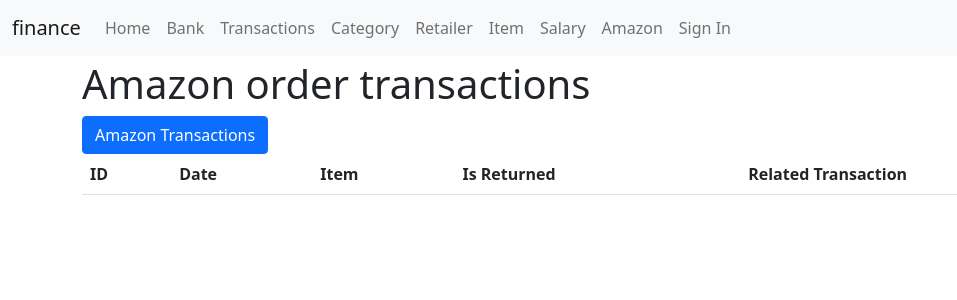
After one commit to yj0604park/finance, a Django app: template money/templates/transaction/amazon_order_list.html in a window 1280 px wide. The commit adds this page. Shown: the top 300 px of the page, without its empty margins (0-957 px from the left). Run offline with Django 4.2, Linux system fonts and the light colour scheme; the template is opened without the code that fills it, so the values that code supplies are empty; parts of the project's set-up code (start-up, migrations or seed data) failed here and were passed over; some libraries are stand-ins or nearby versions.

Commit message:
amazon orders

```diff
--- a/finance/templates/navbar.html
+++ b/finance/templates/navbar.html
@@ -32,7 +32,7 @@
             <a class="nav-link" href="{% url 'money:salary_list' %}">Salary</a>
           </li>
           <li class="nav-item">
-            <a class="nav-link" href="{% url 'money:amazon_list' %}">Amazon</a>
+            <a class="nav-link" href="{% url 'money:amazon_order_list' %}">Amazon</a>
           </li>
           {% if request.user.is_authenticated %}
           <li class="nav-item">
--- a/money/templates/bank/bank_list.html
+++ b/money/templates/bank/bank_list.html
@@ -2,7 +2,7 @@
 
 
 {% block content %}
-<p>Bank Lists</p>
+<h1>Bank Lists</h1>
 <table class="table table-hover">
   <thead>
     <tr>
--- a/money/templates/transaction/amazon_list.html
+++ b/money/templates/transaction/amazon_list.html
@@ -5,7 +5,9 @@
 
 <h1>Amazon transactions</h1>
 
-{% with ignore_retailer=True %}
+<a href="{% url 'money:amazon_order_list' %}" class="btn btn-primary">Amazon Orders</a>
+
+{% with ignore_retailer=True add_detail=True %}
 {% include "transaction/transaction_table.html" %}
 {% endwith %}
 
--- /dev/null
+++ b/money/templates/transaction/amazon_order_list.html
@@ -0,0 +1,32 @@
+{% extends "base.html" %}
+
+{% block content %}
+{% load money_tags %}
+
+<h1>Amazon order transactions</h1>
+
+<a href="{% url 'money:amazon_list' %}" class="btn btn-primary">Amazon Transactions</a>
+
+<table class="table table-striped">
+    <thead>
+        <tr>
+            <th>ID</th>
+            <th>Date</th>
+            <th>Item</th>
+            <th>Is Returned</th>
+            <th>Related Transaction</th>
+        </tr>
+    </thead>
+
+    {% for order in amazonorder_list %}
+    <tr>
+        <td>{{ order.id }}</td>
+        <td>{{ order.date }}</td>
+        <td>{{ order.item }}</td>
+        <td>{{ order.is_returned }}</td>
+        <td>{{ order.transaction }}</td>
+    </tr>
+    {% endfor %}
+</table>
+
+{% endblock %}
--- a/money/templates/transaction/transaction_cell.html
+++ b/money/templates/transaction/transaction_cell.html
@@ -34,8 +34,12 @@
 
 {% if add_detail %}
 <td>
+    {% if transaction.requires_detail and not transaction.reviewed %}
     <a class="btn btn-primary" href="{% url 'money:transaction_detail_create' transaction.id %}">
         Add Details
     </a>
+    {% elif transaction.reviewed %}
+    Detail Added
+    {% endif %}
 </td>
 {% endif %}
--- a/money/templates/transaction/transaction_table.html
+++ b/money/templates/transaction/transaction_table.html
@@ -20,6 +20,9 @@
             <th>Requires Detail</th>
             <th>Reviewed</th>
             {% endif %}
+            {% if add_detail %}
+            <th>Add details</th>
+            {% endif %}
         </tr>
     </thead>
     {% for transaction in transaction_list %}
@@ -28,7 +31,4 @@
     </tr>
     {% endfor %}
 
-    {% if add_detail %}
-    <tr>Add details</tr>
-    {% endif %}
 </table>
--- a/money/urls.py
+++ b/money/urls.py
@@ -92,6 +92,11 @@ urlpatterns = [
     ),
     path("amazon_list", view=transaction_view.amazon_list_view, name="amazon_list"),
     path(
+        "amazon_order_list",
+        view=transaction_view.amazon_order_list_view,
+        name="amazon_order_list",
+    ),
+    path(
         "update_balance/<int:account_id>",
         view=helper.update_balance,
         name="update_balance",
--- a/money/views.py
+++ b/money/views.py
@@ -69,7 +69,7 @@ class HomeView(LoginRequiredMixin, TemplateView):
             sum_dict[currency_map[account["account"]]]["prev"] += balance
 
         sum_list = [(k, v) for k, v in sum_dict.items()]
-        for k, v in sum_list:
+        for _, v in sum_list:
             v["diff"] = v["current"] - v["prev"]
             v["ratio"] = round(v["diff"] / v["prev"] * 100, 2)
         sum_list.sort()
```
Also changed, not shown: money/admin.py (+8 -0 lines), money/models.py (+12 -0 lines), money/templates/bank/bank_detail.html (+16 -5 lines), money/view/transaction_view.py (+23 -3 lines), money/migrations/0027_amazonorder.py (added), money/migrations/0028_amazonorder_is_returned.py (added), money/migrations/0029_amazonorder_transaction.py (added), money/migrations/0030_alter_transactiondetail_transaction.py (added), money/migrations/0031_alter_transactiondetail_transaction.py (added).
